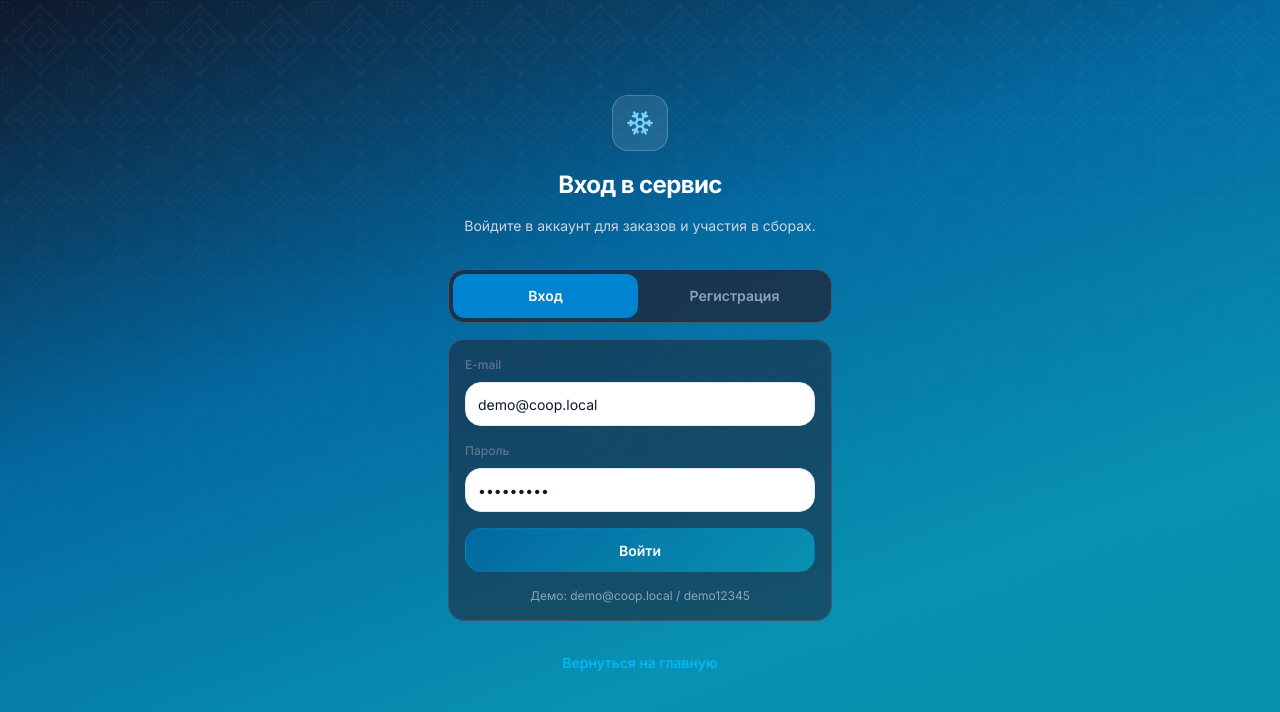
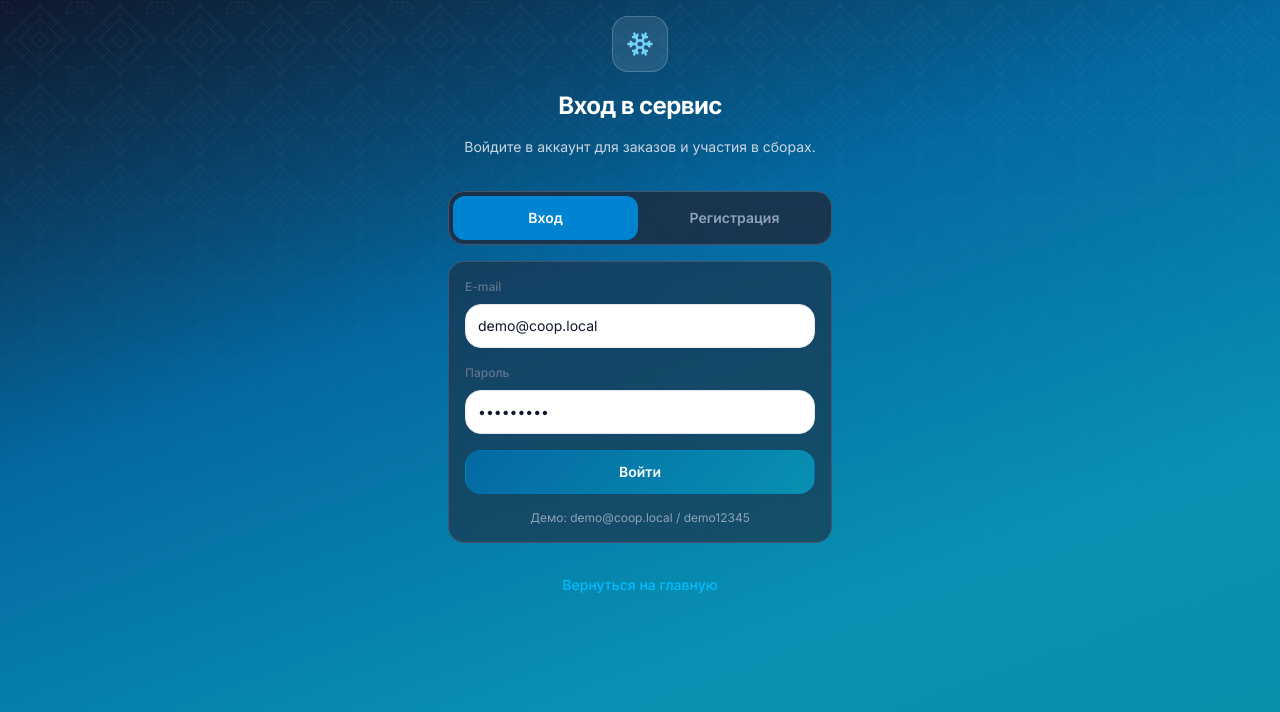
Before and after one commit to Soorasam/diplom, a React (Vite) app in the folder frontend/: page /auth in a window 1280 px wide. Shown: the top 712 px of the page. Built offline with nearby package versions, Linux system fonts and the light colour scheme; no server answers.

Commit message:
fix(frontend): прокрутка страницы регистрации и входа
Фиксированная высота auth-page с overflow-y: auto — форма не обрезается после смены scroll-layout.

```diff
--- a/frontend/src/index.css
+++ b/frontend/src/index.css
@@ -510,7 +510,8 @@ body,
 }
 
 .auth-page {
-  min-height: 100dvh;
+  height: 100dvh;
+  max-height: 100dvh;
   overflow-x: hidden;
   overflow-y: auto;
   -webkit-overflow-scrolling: touch;
--- a/frontend/src/pages/auth/ui/AuthPage.tsx
+++ b/frontend/src/pages/auth/ui/AuthPage.tsx
@@ -15,8 +15,8 @@ export const AuthPage = () => {
   const [mode, setMode] = useState<AuthMode>("login")
 
   return (
-    <div className="auth-page flex min-h-screen flex-col px-4 py-8 font-sans text-white safe-top">
-      <div className="mx-auto flex w-full max-w-sm flex-1 flex-col justify-center">
+    <div className="auth-page flex flex-col px-4 py-8 font-sans text-white safe-top">
+      <div className="mx-auto flex w-full max-w-sm flex-col py-4">
         <div className="mb-8 text-center">
           <div className="mx-auto mb-4 flex h-14 w-14 items-center justify-center rounded-2xl border border-white/20 bg-white/10">
             <Snowflake size={28} className="text-sky-300" />
```
